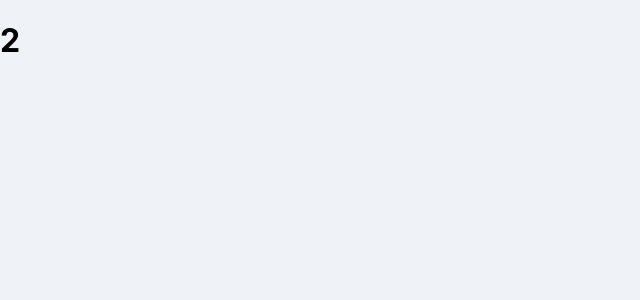
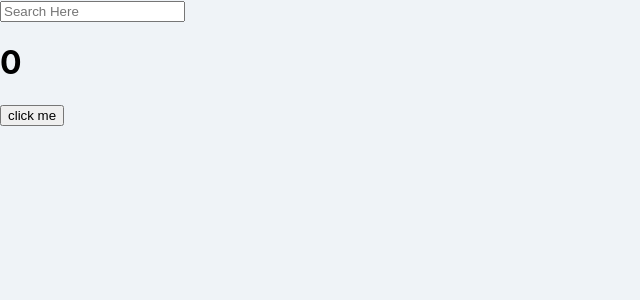
Before and after one commit to cks3066/movie_app, a React (Create React App) app: page / in a window 1280 px wide. Shown: the top 300 px of the page, without its empty margins (0-640 px from the left). Built offline with nearby package versions, Linux system fonts and the light colour scheme.

Commit message:
chore: useEffect

```diff
--- a/src/App.js
+++ b/src/App.js
@@ -2,12 +2,31 @@
 import "./App.css";
 
 const App = (props) => {
-  const [hours, setHours] = React.useState(2);
-
+  const [counter, setCounter] = React.useState(0);
+  const [keyword, setKeyword] = React.useState("");
+  const onClick = () => {
+    setCounter((prev) => prev + 1);
+  };
+  const onChange = (event) => setKeyword(event.target.value);
+  console.log("i run always");
+  const iRunOnlyOnce = () => {
+    console.log("i run only once");
+  };
+  React.useEffect(iRunOnlyOnce, []);
+  React.useEffect(() => {
+    console.log("Search For");
+  }, [keyword]);
   return (
-    <>
-      <h1>{hours}</h1>
-    </>
+    <div>
+      <input
+        value={keyword}
+        onChange={onChange}
+        type="text"
+        placeholder="Search Here"
+      />
+      <h1>{counter}</h1>
+      <button onClick={onClick}>click me</button>
+    </div>
   );
 };
 
```
